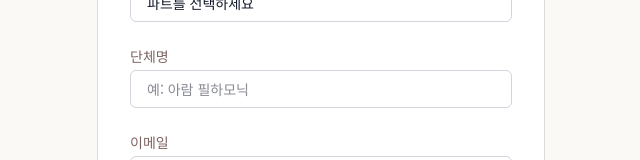
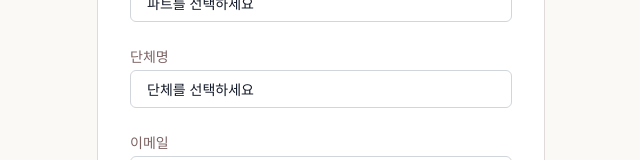
Before and after one commit to dev-chaerim/Orchedule, a Next.js app in the folder orchedule_dev/: page /join in a window 1280 px wide. Shown: the part 319-479 px from the top of the page, without its empty margins (319-959 px from the left). Built offline with nearby package versions, Linux system fonts and the light colour scheme; a web font is replaced by a local one.

Commit message:
feat: 로그인 실패 시 텍스트 뜨도록 변경, 회원가입 단체 드롭다운으로 변경

```diff
--- a/orchedule_dev/app/join/page.tsx
+++ b/orchedule_dev/app/join/page.tsx
@@ -16,6 +16,8 @@ export default function JoinPage() {
     email: "",
     password: "",
   });
+
+  const groupOptions = ["아람 필하모닉"];
 
   const handleChange = (e: React.ChangeEvent<HTMLInputElement>) => {
     const { name, value } = e.target;
@@ -85,14 +87,11 @@ export default function JoinPage() {
           <label className="block text-sm font-medium text-[#7E6363] mb-1">
             단체명
           </label>
-          <input
-            type="text"
-            name="group"
+          <SimpleDropdown
+            options={groupOptions}
             value={form.group}
-            onChange={handleChange}
-            required
-            placeholder="예: 아람 필하모닉"
-            className="w-full border border-gray-300 rounded-md px-4 py-2 text-sm focus:ring-2 focus:ring-[#A5796E] focus:border-[#A5796E]"
+            onChange={(val) => setForm((prev) => ({ ...prev, group: val }))}
+            placeholder="단체를 선택하세요"
           />
         </div>
 
--- a/orchedule_dev/app/login/page.tsx
+++ b/orchedule_dev/app/login/page.tsx
@@ -12,6 +12,8 @@ export default function LoginPage() {
   const [email, setEmail] = useState("");
   const [password, setPassword] = useState("");
   const [remember, setRemember] = useState(false);
+
+  const [errorMessage, setErrorMessage] = useState("");
 
   const isFormValid = email.trim() !== "" && password.trim() !== "";
 
@@ -29,14 +31,14 @@ export default function LoginPage() {
     if (res.ok) {
       const data = await res.json();
       const user = data.user;
-      console.log("user", user);
-      login(user); // Zustand 저장
-      localStorage.setItem("orchedule-user", JSON.stringify(user)); // localStorage 저장
-
+      login(user);
+      localStorage.setItem("orchedule-user", JSON.stringify(user));
       router.push("/");
+    } else {
+      setErrorMessage("이메일 또는 비밀번호가 올바르지 않습니다.");
+      setPassword(""); // 보안상 비밀번호 초기화
     }
   };
-
   return (
     <main className="min-h-screen bg-[#FAF7F3] flex items-center justify-center px-4">
       <div className="bg-white rounded-2xl shadow-sm w-full max-w-sm px-6 py-10">
@@ -63,6 +65,12 @@ export default function LoginPage() {
             onChange={(e) => setPassword(e.target.value)}
             className="w-full px-4 py-2 bg-[#f5f5f5] rounded-full text-sm placeholder:text-[#C3B4A3] focus:outline-none"
           />
+
+          {errorMessage && (
+            <p className="text-xs text-[#bd3232] text-center -mt-1">
+              {errorMessage}
+            </p>
+          )}
 
           <label className="flex items-center text-xs text-[#3E3232] select-none ml-1">
             <input
--- a/orchedule_dev/src/constants/parts.ts
+++ b/orchedule_dev/src/constants/parts.ts
@@ -11,10 +11,11 @@ export type PartKey =
   | 'Cl'
   | 'Bs'
   | 'Hr'
+  | 'Tp'
   | 'Perc';
 
 export const orderedParts: PartKey[] = [
-  'Vn1', 'Vn2', 'Va', 'Vc', 'Ba', 'Fl', 'Ob', 'Cl', 'Bs', 'Hr', 'Perc'
+  'Vn1', 'Vn2', 'Va', 'Vc', 'Ba', 'Fl', 'Ob', 'Cl', 'Bs', 'Hr','Tp', 'Perc'
 ];
 
 export const partLabels: Record<PartKey, string> = {
@@ -28,6 +29,7 @@ export const partLabels: Record<PartKey, string> = {
   Cl:  'Clarinet',
   Bs:  'Bassoon',
   Hr:  'Horn',
+  Tp:  'Trumpet',
   Perc: 'Perc'
 };
 
```
